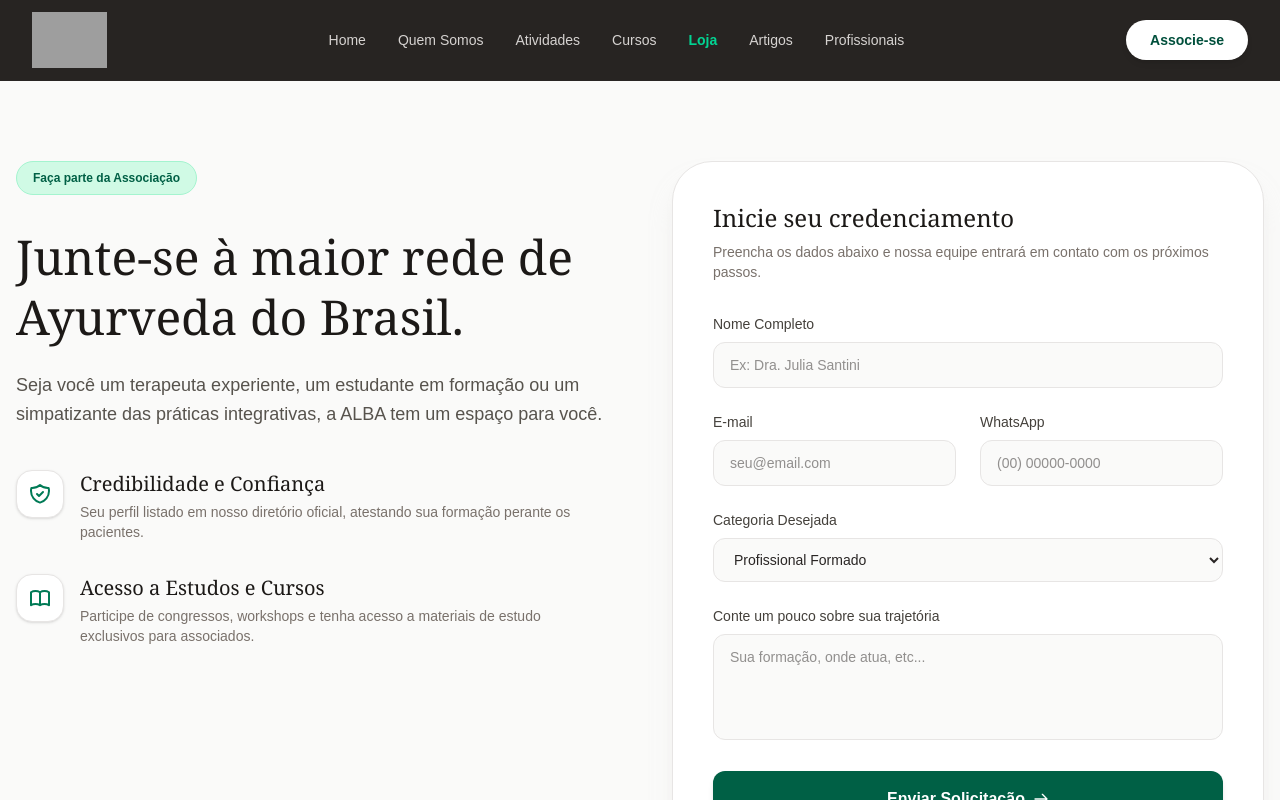
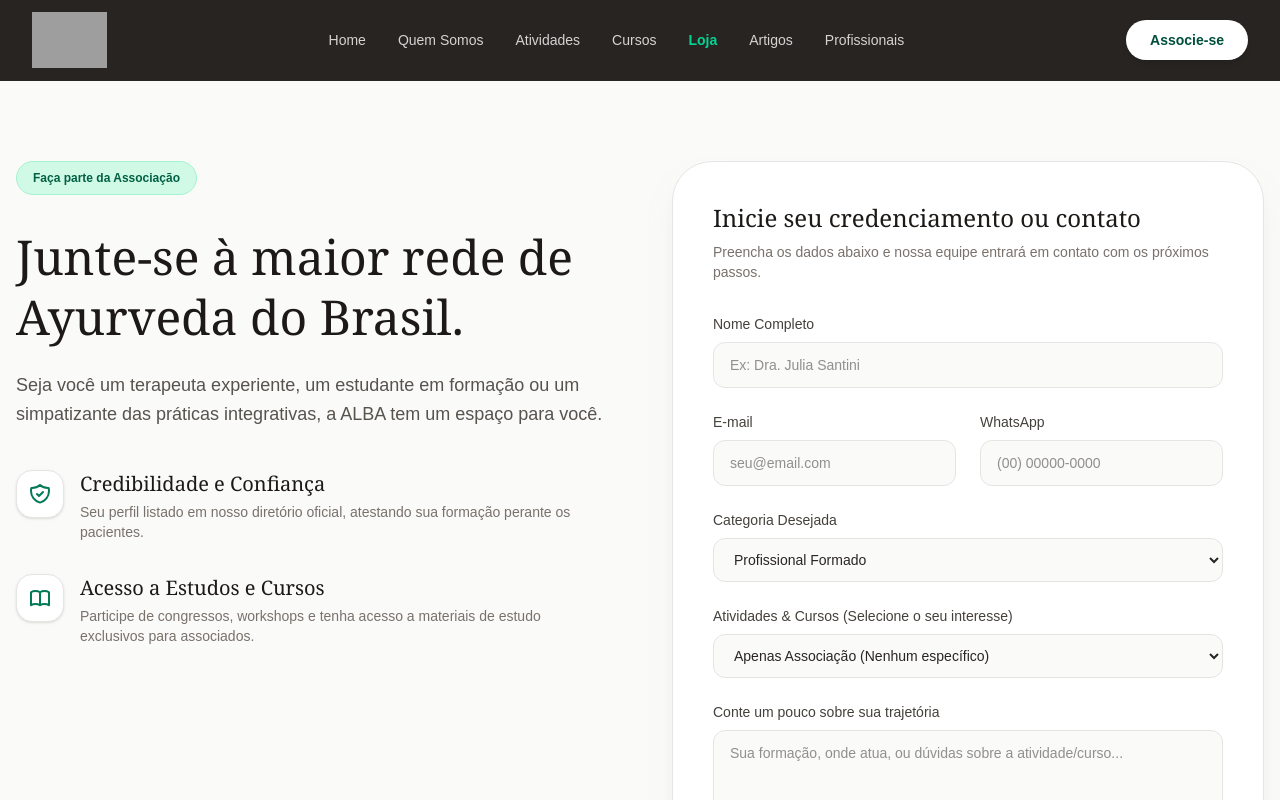
Before and after one commit to CaioDoc/ALBA, a Next.js app: page /ALBA/associe-se in a window 1280 px wide. Shown: the top 800 px of the page. Built offline with nearby package versions, Linux system fonts and the light colour scheme; grey boxes are pictures that could not be loaded.

Commit message:
Fix - Contact form

```diff
--- a/app/associe-se/page.tsx
+++ b/app/associe-se/page.tsx
@@ -1,6 +1,7 @@
 import React from 'react';
 import type { Metadata } from 'next';
 import { Navbar } from '../../components/Navbar';
+import { AssocieseForm } from '../../components/AssocieseForm';
 
 export const metadata: Metadata = {
   title: 'Associe-se',
@@ -64,78 +65,10 @@ export default function AssociesePage() {
 
           {/* Coluna da Direita: Formulário de Cadastro */}
           <div className="bg-white p-8 md:p-10 rounded-[2.5rem] border border-stone-200 shadow-xl shadow-stone-200/50">
-            <h3 className="text-2xl font-serif text-stone-900 mb-2">Inicie seu credenciamento</h3>
+            <h3 className="text-2xl font-serif text-stone-900 mb-2">Inicie seu credenciamento ou contato</h3>
             <p className="text-stone-500 text-sm mb-8">Preencha os dados abaixo e nossa equipe entrará em contato com os próximos passos.</p>
 
-            <form className="space-y-6">
-              {/* Nome */}
-              <div>
-                <label htmlFor="nome" className="block text-sm font-medium text-stone-700 mb-2">Nome Completo</label>
-                <input
-                  type="text"
-                  id="nome"
-                  className="w-full px-4 py-3 bg-stone-50 border border-stone-200 rounded-xl text-sm focus:outline-none focus:border-emerald-500 focus:ring-1 focus:ring-emerald-500 transition-all"
-                  placeholder="Ex: Dra. Julia Santini"
-                />
-              </div>
-
-              {/* Email e Telefone */}
-              <div className="grid grid-cols-1 md:grid-cols-2 gap-6">
-                <div>
-                  <label htmlFor="email" className="block text-sm font-medium text-stone-700 mb-2">E-mail</label>
-                  <input
-                    type="email"
-                    id="email"
-                    className="w-full px-4 py-3 bg-stone-50 border border-stone-200 rounded-xl text-sm focus:outline-none focus:border-emerald-500 focus:ring-1 focus:ring-emerald-500 transition-all"
-                    placeholder="seu@email.com"
-                  />
-                </div>
-                <div>
-                  <label htmlFor="telefone" className="block text-sm font-medium text-stone-700 mb-2">WhatsApp</label>
-                  <input
-                    type="tel"
-                    id="telefone"
-                    className="w-full px-4 py-3 bg-stone-50 border border-stone-200 rounded-xl text-sm focus:outline-none focus:border-emerald-500 focus:ring-1 focus:ring-emerald-500 transition-all"
-                    placeholder="(00) 00000-0000"
-                  />
-                </div>
-              </div>
-
-              {/* Tipo de Associação */}
-              <div>
-                <label htmlFor="tipo" className="block text-sm font-medium text-stone-700 mb-2">Categoria Desejada</label>
-                <select
-                  id="tipo"
-                  className="cursor-pointer w-full px-4 py-3 bg-stone-50 border border-stone-200 rounded-xl text-sm focus:outline-none focus:border-emerald-500 focus:ring-1 focus:ring-emerald-500 transition-all"
-                >
-                  <option>Profissional Formado</option>
-                  <option>Estudante de Ayurveda</option>
-                  <option>Simpatizante / Parceiro</option>
-                </select>
-              </div>
-
-              {/* Mensagem */}
-              <div>
-                <label htmlFor="mensagem" className="block text-sm font-medium text-stone-700 mb-2">Conte um pouco sobre sua trajetória</label>
-                <textarea
-                  id="mensagem"
-                  rows={4}
-                  className="w-full px-4 py-3 bg-stone-50 border border-stone-200 rounded-xl text-sm focus:outline-none focus:border-emerald-500 focus:ring-1 focus:ring-emerald-500 transition-all resize-none"
-                  placeholder="Sua formação, onde atua, etc..."
-                ></textarea>
-              </div>
-
-              {/* Botão de Envio */}
-              <button
-                type="button"
-                className="cursor-pointer w-full bg-emerald-800 text-white py-4 rounded-xl font-bold hover:bg-emerald-900 transition-all active:scale-[0.98] shadow-md flex justify-center items-center gap-2"
-              >
-                Enviar Solicitação
-                <svg className="w-4 h-4" fill="none" viewBox="0 0 24 24" stroke="currentColor">
-                  <path strokeLinecap="round" strokeLinejoin="round" strokeWidth={2} d="M14 5l7 7m0 0l-7 7m7-7H3" />
-                </svg>
-              </button>
-            </form>
+            <AssocieseForm />
           </div>
 
         </div>
--- a/components/ActivityDrawer.tsx
+++ b/components/ActivityDrawer.tsx
@@ -91,7 +91,7 @@ export const ActivityDrawer: React.FC<ActivityDrawerProps> = ({ activity, isOpen
         {/* Botão de Ação no Rodapé */}
         <div className="p-6 bg-white border-t border-stone-100 flex-shrink-0">
           <Link
-            href="/associe-se"
+            href={`/associe-se?interesse=${encodeURIComponent(activity.title)}`}
             className="w-full bg-emerald-800 text-white py-4 rounded-xl font-bold hover:bg-emerald-900 transition-all active:scale-[0.98] shadow-md flex justify-center items-center gap-2 cursor-pointer"
           >
             Agendar / Inscrever-se
--- /dev/null
+++ b/components/AssocieseForm.tsx
@@ -0,0 +1,132 @@
+"use client";
+
+import React, { useEffect, useState, Suspense } from 'react';
+import { useSearchParams } from 'next/navigation';
+import { initialCourses } from '../data/cursos.js';
+
+const atividadesList = [
+  "Dosha Yoga",
+  "Hatha Yoga Tradicional",
+  "Personal Yoga",
+  "Consulta de Medicina Ayurvédica",
+  "Terapia com Florais de Bach",
+  "Astrologia Védica (Jyotish)",
+  "Massagem Ayurvédica (Abhyanga)",
+  "Indian Head Massage (Champi)",
+  "Meditação Cromática Vibracional"
+];
+
+function FormContent() {
+  const searchParams = useSearchParams();
+  const [selectedInteresse, setSelectedInteresse] = useState('');
+
+  useEffect(() => {
+    const interesseParam = searchParams.get('interesse');
+    if (interesseParam) {
+      setSelectedInteresse(interesseParam);
+    }
+  }, [searchParams]);
+
+  return (
+    <form className="space-y-6">
+      {/* Nome */}
+      <div>
+        <label htmlFor="nome" className="block text-sm font-medium text-stone-700 mb-2">Nome Completo</label>
+        <input
+          type="text"
+          id="nome"
+          className="w-full px-4 py-3 bg-stone-50 border border-stone-200 rounded-xl text-sm focus:outline-none focus:border-emerald-500 focus:ring-1 focus:ring-emerald-500 transition-all"
+          placeholder="Ex: Dra. Julia Santini"
+        />
+      </div>
+
+      {/* Email e Telefone */}
+      <div className="grid grid-cols-1 md:grid-cols-2 gap-6">
+        <div>
+          <label htmlFor="email" className="block text-sm font-medium text-stone-700 mb-2">E-mail</label>
+          <input
+            type="email"
+            id="email"
+            className="w-full px-4 py-3 bg-stone-50 border border-stone-200 rounded-xl text-sm focus:outline-none focus:border-emerald-500 focus:ring-1 focus:ring-emerald-500 transition-all"
+            placeholder="seu@email.com"
+          />
+        </div>
+        <div>
+          <label htmlFor="telefone" className="block text-sm font-medium text-stone-700 mb-2">WhatsApp</label>
+          <input
+            type="tel"
+            id="telefone"
+            className="w-full px-4 py-3 bg-stone-50 border border-stone-200 rounded-xl text-sm focus:outline-none focus:border-emerald-500 focus:ring-1 focus:ring-emerald-500 transition-all"
+            placeholder="(00) 00000-0000"
+          />
+        </div>
+      </div>
+
+      {/* Tipo de Associação */}
+      <div>
+        <label htmlFor="tipo" className="block text-sm font-medium text-stone-700 mb-2">Categoria Desejada</label>
+        <select
+          id="tipo"
+          className="cursor-pointer w-full px-4 py-3 bg-stone-50 border border-stone-200 rounded-xl text-sm focus:outline-none focus:border-emerald-500 focus:ring-1 focus:ring-emerald-500 transition-all"
+        >
+          <option>Profissional Formado</option>
+          <option>Estudante de Ayurveda</option>
+          <option>Simpatizante / Parceiro</option>
+        </select>
+      </div>
+
+      {/* Atividades & Cursos */}
+      <div>
+        <label htmlFor="interesse" className="block text-sm font-medium text-stone-700 mb-2">Atividades & Cursos (Selecione o seu interesse)</label>
+        <select
+          id="interesse"
+          value={selectedInteresse}
+          onChange={(e) => setSelectedInteresse(e.target.value)}
+          className="cursor-pointer w-full px-4 py-3 bg-stone-50 border border-stone-200 rounded-xl text-sm focus:outline-none focus:border-emerald-500 focus:ring-1 focus:ring-emerald-500 transition-all"
+        >
+          <option value="">Apenas Associação (Nenhum específico)</option>
+          <optgroup label="Cursos e Formações">
+            {initialCourses.map(course => (
+              <option key={course.id} value={course.title}>{course.title}</option>
+            ))}
+          </optgroup>
+          <optgroup label="Atividades e Consultas">
+            {atividadesList.map(ativ => (
+              <option key={ativ} value={ativ}>{ativ}</option>
+            ))}
+          </optgroup>
+        </select>
+      </div>
+
+      {/* Mensagem */}
+      <div>
+        <label htmlFor="mensagem" className="block text-sm font-medium text-stone-700 mb-2">Conte um pouco sobre sua trajetória</label>
+        <textarea
+          id="mensagem"
+          rows={4}
+          className="w-full px-4 py-3 bg-stone-50 border border-stone-200 rounded-xl text-sm focus:outline-none focus:border-emerald-500 focus:ring-1 focus:ring-emerald-500 transition-all resize-none"
+          placeholder="Sua formação, onde atua, ou dúvidas sobre a atividade/curso..."
+        ></textarea>
+      </div>
+
+      {/* Botão de Envio */}
+      <button
+        type="button"
+        className="cursor-pointer w-full bg-emerald-800 text-white py-4 rounded-xl font-bold hover:bg-emerald-900 transition-all active:scale-[0.98] shadow-md flex justify-center items-center gap-2"
+      >
+        Enviar Solicitação
+        <svg className="w-4 h-4" fill="none" viewBox="0 0 24 24" stroke="currentColor">
+          <path strokeLinecap="round" strokeLinejoin="round" strokeWidth={2} d="M14 5l7 7m0 0l-7 7m7-7H3" />
+        </svg>
+      </button>
+    </form>
+  );
+}
+
+export const AssocieseForm = () => {
+  return (
+    <Suspense fallback={<div className="text-stone-500">Carregando formulário...</div>}>
+      <FormContent />
+    </Suspense>
+  );
+};
--- a/components/CourseDrawer.tsx
+++ b/components/CourseDrawer.tsx
@@ -92,7 +92,7 @@ export const CourseDrawer = ({ course, isOpen, onClose }: CourseDrawerProps) =>
         {/* Rodapé Fixo com Botão de Inscrição */}
         <div className="p-6 bg-white border-t border-stone-100 flex-shrink-0">
           <Link
-            href="/associe-se"
+            href={`/associe-se?interesse=${encodeURIComponent(course.title)}`}
             className="w-full bg-emerald-800 text-white py-4 rounded-xl font-bold hover:bg-emerald-900 transition-all active:scale-[0.98] shadow-md flex justify-center items-center gap-2 cursor-pointer"
           >
             Garantir Minha Vaga
```
